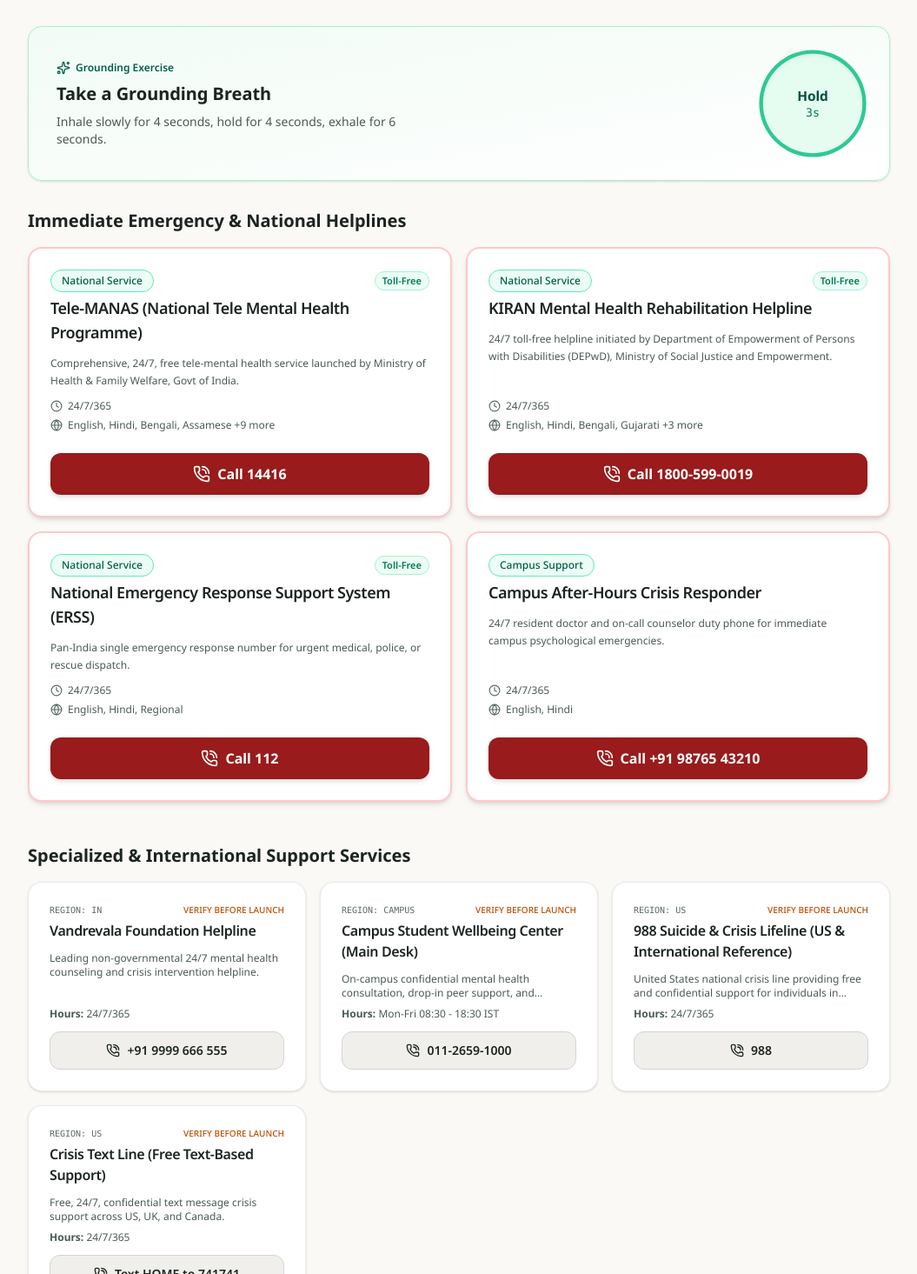
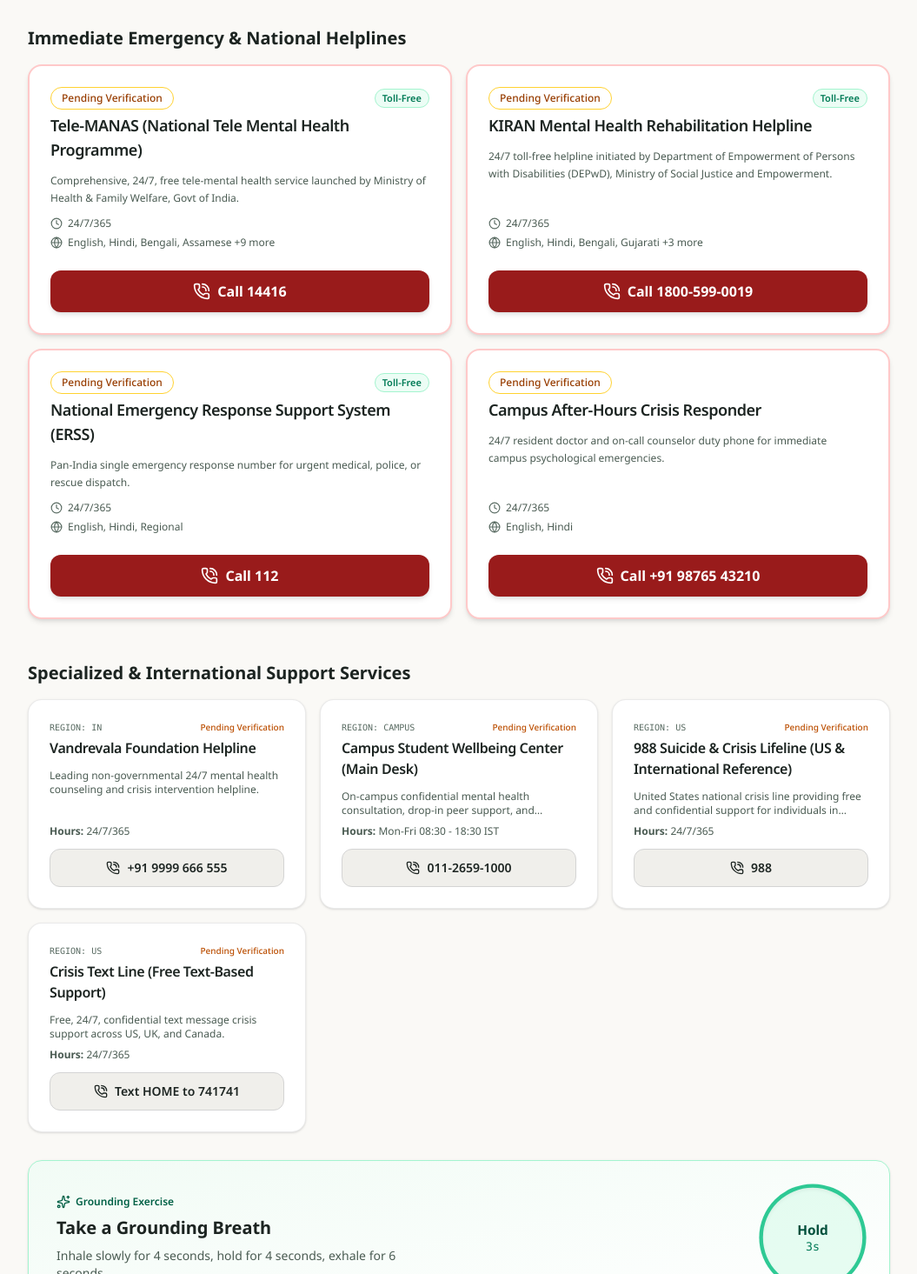
Before and after one commit to Aryan9891/BYTE_CODE, a Next.js app: page /crisis in a window 1280 px wide. Shown: the part 465-1930 px from the top of the page at 87% size, without its empty margins (112-1167 px from the left). Built offline with nearby package versions, Linux system fonts and the light colour scheme; no server answers.

Commit message:
feat(crisis): reorder telephone targets above breathing widget and verify noscript functionality

```diff
--- a/src/app/crisis/page.tsx
+++ b/src/app/crisis/page.tsx
@@ -18,7 +18,9 @@ import { useI18n } from '@/lib/i18n';
 
 export default function CrisisPage() {
   const { t } = useI18n();
-  const [breathingPhase, setBreathingPhase] = React.useState<'Inhale' | 'Hold' | 'Exhale'>('Inhale');
+  const [breathingPhase, setBreathingPhase] = React.useState<'Inhale' | 'Hold' | 'Exhale'>(
+    'Inhale'
+  );
   const [seconds, setSeconds] = React.useState(4);
 
   // Gentle breathing cycle timer for calming physiological arousal
@@ -49,27 +51,27 @@ export default function CrisisPage() {
   const otherResources = supportSnapshot.filter((res) => !res.is_crisis_priority);
 
   return (
-    <div className="container mx-auto max-w-5xl px-4 py-8 sm:py-12 space-y-8">
+    <div className="container mx-auto max-w-5xl space-y-8 px-4 py-8 sm:py-12">
       {/* Back button */}
       <div>
         <Link
           href="/"
-          className="inline-flex items-center gap-1.5 text-sm font-medium text-[var(--text-secondary)] hover:text-[var(--text-primary)] transition-colors"
+          className="inline-flex items-center gap-1.5 text-sm font-medium text-[var(--text-secondary)] transition-colors hover:text-[var(--text-primary)]"
         >
-          <ArrowLeft className="w-4 h-4" /> {t('common.backToHome')}
+          <ArrowLeft className="h-4 w-4" /> {t('common.backToHome')}
         </Link>
       </div>
 
       {/* Hero Header */}
       <div className="space-y-3">
-        <div className="inline-flex items-center gap-2 px-3 py-1 rounded-full bg-red-100 dark:bg-red-950/70 border border-red-300 dark:border-red-800 text-red-800 dark:text-red-300 text-xs font-semibold">
-          <PhoneCall className="w-3.5 h-3.5 animate-pulse" aria-hidden="true" />
+        <div className="inline-flex items-center gap-2 rounded-full border border-red-300 bg-red-100 px-3 py-1 text-xs font-semibold text-red-800 dark:border-red-800 dark:bg-red-950/70 dark:text-red-300">
+          <PhoneCall className="h-3.5 w-3.5 animate-pulse" aria-hidden="true" />
           <span>24/7 Immediate Safety Gateway</span>
         </div>
-        <h1 className="text-3xl sm:text-4xl font-bold tracking-tight text-[var(--text-primary)]">
+        <h1 className="text-3xl font-bold tracking-tight text-[var(--text-primary)] sm:text-4xl">
           {t('crisis.title')}
         </h1>
-        <p className="text-base sm:text-lg text-[var(--text-secondary)] max-w-2xl leading-relaxed">
+        <p className="max-w-2xl text-base leading-relaxed text-[var(--text-secondary)] sm:text-lg">
           {t('crisis.subtitle')}
         </p>
       </div>
@@ -77,95 +79,77 @@ export default function CrisisPage() {
       {/* Mandatory Demo Placeholders Banner */}
       <div
         role="alert"
-        className="rounded-2xl border-2 border-amber-300 dark:border-amber-700 bg-amber-50/90 dark:bg-amber-950/50 p-4 sm:p-5 flex items-start gap-3.5 text-amber-900 dark:text-amber-200"
+        className="flex items-start gap-3.5 rounded-2xl border-2 border-amber-300 bg-amber-50/90 p-4 text-amber-900 sm:p-5 dark:border-amber-700 dark:bg-amber-950/50 dark:text-amber-200"
       >
-        <AlertTriangle className="w-6 h-6 shrink-0 text-amber-600 dark:text-amber-400 mt-0.5" aria-hidden="true" />
+        <AlertTriangle
+          className="mt-0.5 h-6 w-6 shrink-0 text-amber-600 dark:text-amber-400"
+          aria-hidden="true"
+        />
         <div className="space-y-1">
-          <h2 className="text-sm font-semibold">Demo Notice: Institutional Verification Required</h2>
-          <p className="text-xs sm:text-sm leading-relaxed text-amber-800 dark:text-amber-300">
+          <h2 className="text-sm font-semibold">
+            Demo Notice: Institutional Verification Required
+          </h2>
+          <p className="text-xs leading-relaxed text-amber-800 sm:text-sm dark:text-amber-300">
             {t('crisis.demoWarning')}
           </p>
         </div>
       </div>
 
-      {/* Interactive Grounding Breathing Tool */}
-      <Card className="border-emerald-200 dark:border-emerald-900 bg-gradient-to-br from-emerald-50/60 to-white dark:from-emerald-950/20 dark:to-[var(--bg-surface)] overflow-hidden">
-        <CardContent className="p-6 sm:p-8 flex flex-col md:flex-row items-center justify-between gap-6">
-          <div className="space-y-2 text-center md:text-left">
-            <div className="inline-flex items-center gap-1.5 text-xs font-semibold text-emerald-800 dark:text-emerald-300">
-              <Sparkles className="w-4 h-4" aria-hidden="true" />
-              <span>Grounding Exercise</span>
-            </div>
-            <h2 className="text-xl font-bold text-[var(--text-primary)]">{t('crisis.breathingTitle')}</h2>
-            <p className="text-sm text-[var(--text-secondary)] max-w-md">
-              {t('crisis.breathingInstruction')}
-            </p>
-          </div>
-
-          {/* Animated Circle Visualizer */}
-          <div className="flex flex-col items-center justify-center space-y-2">
-            <div
-              className="w-28 h-28 rounded-full border-4 border-emerald-500/80 flex flex-col items-center justify-center transition-all duration-1000 shadow-inner bg-emerald-100/50 dark:bg-emerald-900/30"
-              style={{
-                transform:
-                  breathingPhase === 'Inhale'
-                    ? 'scale(1.1)'
-                    : breathingPhase === 'Hold'
-                    ? 'scale(1.1)'
-                    : 'scale(0.95)',
-              }}
-              aria-live="polite"
-              aria-atomic="true"
-            >
-              <span className="text-sm font-bold text-emerald-900 dark:text-emerald-200">
-                {breathingPhase}
-              </span>
-              <span className="text-xs text-emerald-700 dark:text-emerald-400 font-mono">
-                {seconds}s
-              </span>
-            </div>
-          </div>
-        </CardContent>
-      </Card>
-
-      {/* Immediate Crisis Call Targets */}
+      {/* 1. Immediate Crisis Call Targets (RENDERED FIRST ABOVE BREATHING WIDGET) */}
       <section className="space-y-4" aria-labelledby="primary-helplines-heading">
         <h2 id="primary-helplines-heading" className="text-xl font-bold text-[var(--text-primary)]">
           Immediate Emergency & National Helplines
         </h2>
-        <div className="grid grid-cols-1 md:grid-cols-2 gap-4">
+        <div className="grid grid-cols-1 gap-4 md:grid-cols-2">
           {priorityResources.map((res) => (
             <Card
               key={res.id}
-              className="border-2 border-red-200 dark:border-red-900/60 shadow-md hover:border-red-300 dark:hover:border-red-800 transition-all flex flex-col justify-between"
+              className="flex flex-col justify-between border-2 border-red-200 shadow-md transition-all hover:border-red-300 dark:border-red-900/60 dark:hover:border-red-800"
             >
               <CardHeader className="pb-3">
-                <div className="flex items-center justify-between gap-2 mb-1">
-                  <Badge variant="verified">
-                    {res.region_code === 'CAMPUS' ? 'Campus Support' : 'National Service'}
-                  </Badge>
+                <div className="mb-1 flex items-center justify-between gap-2">
+                  {res.verification_notes?.includes('VERIFY BEFORE LAUNCH') ? (
+                    <Badge
+                      variant="outline"
+                      className="border-amber-300 text-amber-800 dark:text-amber-300"
+                    >
+                      Pending Verification
+                    </Badge>
+                  ) : (
+                    <Badge variant="verified">
+                      <ShieldCheck className="mr-1 h-3.5 w-3.5" />
+                      Verified
+                    </Badge>
+                  )}
                   {res.is_free_toll_free && (
-                    <span className="text-[11px] font-semibold text-emerald-700 dark:text-emerald-400 bg-emerald-50 dark:bg-emerald-950/60 px-2 py-0.5 rounded-full border border-emerald-200 dark:border-emerald-800">
+                    <span className="rounded-full border border-emerald-200 bg-emerald-50 px-2 py-0.5 text-[11px] font-semibold text-emerald-700 dark:border-emerald-800 dark:bg-emerald-950/60 dark:text-emerald-400">
                       {t('crisis.freeToll')}
                     </span>
                   )}
                 </div>
                 <CardTitle className="text-lg text-[var(--text-primary)]">{res.name}</CardTitle>
-                <CardDescription className="text-xs leading-relaxed line-clamp-2">
+                <CardDescription className="line-clamp-2 text-xs leading-relaxed">
                   {res.description}
                 </CardDescription>
               </CardHeader>
-              <CardContent className="pt-0 space-y-4">
+              <CardContent className="space-y-4 pt-0">
                 <div className="space-y-1.5 text-xs text-[var(--text-secondary)]">
                   <div className="flex items-center gap-1.5">
-                    <Clock className="w-3.5 h-3.5 text-[var(--text-muted)] shrink-0" aria-hidden="true" />
+                    <Clock
+                      className="h-3.5 w-3.5 shrink-0 text-[var(--text-muted)]"
+                      aria-hidden="true"
+                    />
                     <span>{res.operating_hours}</span>
                   </div>
                   <div className="flex items-center gap-1.5">
-                    <Globe className="w-3.5 h-3.5 text-[var(--text-muted)] shrink-0" aria-hidden="true" />
+                    <Globe
+                      className="h-3.5 w-3.5 shrink-0 text-[var(--text-muted)]"
+                      aria-hidden="true"
+                    />
                     <span className="truncate">
                       {res.languages_supported.slice(0, 4).join(', ')}
-                      {res.languages_supported.length > 4 && ` +${res.languages_supported.length - 4} more`}
+                      {res.languages_supported.length > 4 &&
+                        ` +${res.languages_supported.length - 4} more`}
                     </span>
                   </div>
                 </div>
@@ -173,9 +157,9 @@ export default function CrisisPage() {
                 <div className="pt-2">
                   <a
                     href={`tel:${res.phone.replace(/[^0-9+]/g, '')}`}
-                    className="w-full flex items-center justify-center gap-2 rounded-xl py-3 px-4 text-base font-bold bg-[var(--crisis-text)] text-white hover:opacity-95 shadow-md transition-all cursor-pointer min-h-[48px] focus-visible:outline-none focus-visible:ring-2 focus-visible:ring-red-600"
+                    className="flex min-h-[48px] w-full cursor-pointer items-center justify-center gap-2 rounded-xl bg-[var(--crisis-text)] px-4 py-3 text-base font-bold text-white shadow-md transition-all hover:opacity-95 focus-visible:ring-2 focus-visible:ring-red-600 focus-visible:outline-none"
                   >
-                    <PhoneCall className="w-5 h-5 shrink-0" aria-hidden="true" />
+                    <PhoneCall className="h-5 w-5 shrink-0" aria-hidden="true" />
                     <span>Call {res.phone}</span>
                     <span className="sr-only"> ({res.name})</span>
                   </a>
@@ -186,30 +170,33 @@ export default function CrisisPage() {
         </div>
       </section>
 
-      {/* Additional Specialized & Reference Helplines */}
+      {/* 2. Additional Specialized & Reference Helplines */}
       {otherResources.length > 0 && (
         <section className="space-y-4 pt-4" aria-labelledby="additional-resources-heading">
-          <h2 id="additional-resources-heading" className="text-xl font-bold text-[var(--text-primary)]">
+          <h2
+            id="additional-resources-heading"
+            className="text-xl font-bold text-[var(--text-primary)]"
+          >
             Specialized & International Support Services
           </h2>
-          <div className="grid grid-cols-1 sm:grid-cols-2 lg:grid-cols-3 gap-4">
+          <div className="grid grid-cols-1 gap-4 sm:grid-cols-2 lg:grid-cols-3">
             {otherResources.map((res) => (
               <Card key={res.id} className="flex flex-col justify-between">
                 <CardHeader className="pb-2">
-                  <div className="flex items-center justify-between gap-1 mb-1">
-                    <span className="text-[10px] font-mono text-[var(--text-muted)] uppercase">
+                  <div className="mb-1 flex items-center justify-between gap-1">
+                    <span className="font-mono text-[10px] text-[var(--text-muted)] uppercase">
                       Region: {res.region_code}
                     </span>
-                    <span className="text-[10px] text-amber-700 dark:text-amber-400 font-medium">
-                      VERIFY BEFORE LAUNCH
+                    <span className="text-[10px] font-medium text-amber-700 dark:text-amber-400">
+                      Pending Verification
                     </span>
                   </div>
                   <CardTitle className="text-base">{res.name}</CardTitle>
-                  <CardDescription className="text-xs line-clamp-2">
+                  <CardDescription className="line-clamp-2 text-xs">
                     {res.description}
                   </CardDescription>
                 </CardHeader>
-                <CardContent className="pt-0 space-y-3">
+                <CardContent className="space-y-3 pt-0">
                   <p className="text-xs text-[var(--text-secondary)]">
                     <strong>Hours:</strong> {res.operating_hours}
                   </p>
@@ -219,9 +206,9 @@ export default function CrisisPage() {
                         ? `sms:${res.sms_or_whatsapp.replace(/[^0-9+]/g, '')}`
                         : `tel:${res.phone.replace(/[^0-9+]/g, '')}`
                     }
-                    className="w-full flex items-center justify-center gap-2 rounded-xl py-2 px-3 text-sm font-semibold border border-neutral-300 dark:border-neutral-700 bg-[var(--bg-muted)] hover:bg-neutral-200 dark:hover:bg-neutral-800 text-[var(--text-primary)] transition-colors min-h-[44px] cursor-pointer"
+                    className="flex min-h-[44px] w-full cursor-pointer items-center justify-center gap-2 rounded-xl border border-neutral-300 bg-[var(--bg-muted)] px-3 py-2 text-sm font-semibold text-[var(--text-primary)] transition-colors hover:bg-neutral-200 dark:border-neutral-700 dark:hover:bg-neutral-800"
                   >
-                    <PhoneCall className="w-4 h-4 shrink-0" aria-hidden="true" />
+                    <PhoneCall className="h-4 w-4 shrink-0" aria-hidden="true" />
                     <span>{res.phone}</span>
                   </a>
                 </CardContent>
@@ -231,13 +218,55 @@ export default function CrisisPage() {
         </section>
       )}
 
-      {/* Privacy & Safety Guarantee */}
-      <div className="rounded-2xl border border-neutral-200 dark:border-neutral-800 bg-[var(--bg-surface)] p-6 space-y-2">
-        <div className="flex items-center gap-2 text-emerald-800 dark:text-emerald-400 font-semibold text-sm">
-          <ShieldCheck className="w-5 h-5 shrink-0" aria-hidden="true" />
+      {/* 3. Interactive Grounding Breathing Tool (PROGRESSIVE ENHANCEMENT - BELOW PHONE NUMBERS) */}
+      <Card className="overflow-hidden border-emerald-200 bg-gradient-to-br from-emerald-50/60 to-white dark:border-emerald-900 dark:from-emerald-950/20 dark:to-[var(--bg-surface)]">
+        <CardContent className="flex flex-col items-center justify-between gap-6 p-6 sm:p-8 md:flex-row">
+          <div className="space-y-2 text-center md:text-left">
+            <div className="inline-flex items-center gap-1.5 text-xs font-semibold text-emerald-800 dark:text-emerald-300">
+              <Sparkles className="h-4 w-4" aria-hidden="true" />
+              <span>Grounding Exercise</span>
+            </div>
+            <h2 className="text-xl font-bold text-[var(--text-primary)]">
+              {t('crisis.breathingTitle')}
+            </h2>
+            <p className="max-w-md text-sm text-[var(--text-secondary)]">
+              {t('crisis.breathingInstruction')}
+            </p>
+          </div>
+
+          {/* Animated Circle Visualizer - Respects Reduced Motion */}
+          <div className="flex flex-col items-center justify-center space-y-2">
+            <div
+              className="flex h-28 w-28 flex-col items-center justify-center rounded-full border-4 border-emerald-500/80 bg-emerald-100/50 shadow-inner transition-all duration-1000 motion-reduce:transform-none motion-reduce:transition-none dark:bg-emerald-900/30"
+              style={{
+                transform:
+                  breathingPhase === 'Inhale'
+                    ? 'scale(1.1)'
+                    : breathingPhase === 'Hold'
+                      ? 'scale(1.1)'
+                      : 'scale(0.95)',
+              }}
+              aria-live="polite"
+              aria-atomic="true"
+            >
+              <span className="text-sm font-bold text-emerald-900 dark:text-emerald-200">
+                {breathingPhase}
+              </span>
+              <span className="font-mono text-xs text-emerald-700 dark:text-emerald-400">
+                {seconds}s
+              </span>
+            </div>
+          </div>
+        </CardContent>
+      </Card>
+
+      {/* 4. Privacy & Safety Guarantee */}
+      <div className="space-y-2 rounded-2xl border border-neutral-200 bg-[var(--bg-surface)] p-6 dark:border-neutral-800">
+        <div className="flex items-center gap-2 text-sm font-semibold text-emerald-800 dark:text-emerald-400">
+          <ShieldCheck className="h-5 w-5 shrink-0" aria-hidden="true" />
           <span>Strict Confidentiality Assurance</span>
         </div>
-        <p className="text-xs sm:text-sm text-[var(--text-secondary)] leading-relaxed">
+        <p className="text-xs leading-relaxed text-[var(--text-secondary)] sm:text-sm">
           {t('crisis.confidentialityNote')}
         </p>
       </div>
```
Also changed, not shown: 1 other file (tests, documents, lock files or other folders).
